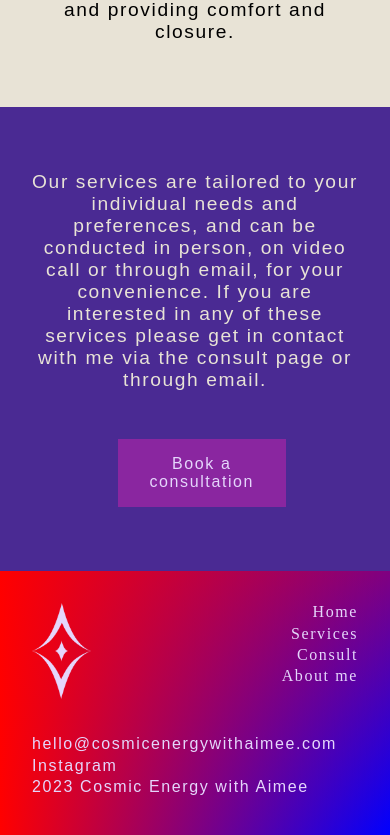
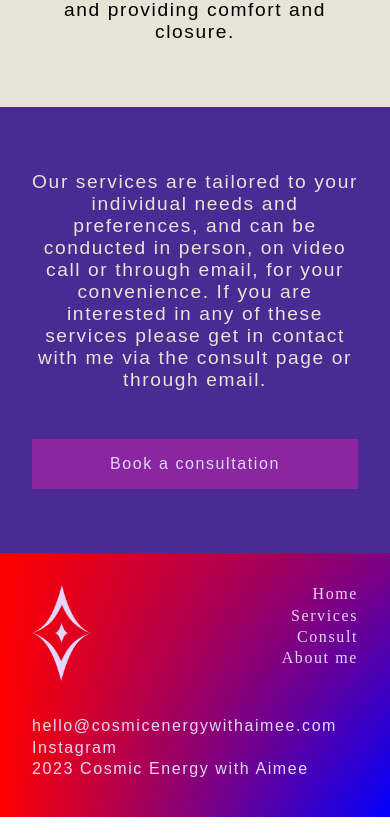
Before and after one commit to deshandeshandeshan/cosmicenergywithaimee, a React (Create React App) app: page /services in a window 390 px wide. Shown: the part 2750-3585 px from the top of the page. Built offline with nearby package versions, Linux system fonts and the light colour scheme; a web font is replaced by a local one.

Commit message:
Updated button styling to be wider on mobile screen size

```diff
--- a/src/components/Home.css
+++ b/src/components/Home.css
@@ -179,15 +179,15 @@
 }
 
 .aboutMeButtonItem {
-    grid-column-start: 2;
-    grid-column-end: 4;
+    grid-column-start: 1;
+    grid-column-end: 5;
     grid-row-start: 4;
     margin-top: 3rem;
 }
 
 .servicesButtonItem {
-    grid-column-start: 2;
-    grid-column-end: 4;
+    grid-column-start: 1;
+    grid-column-end: 5;
     grid-row-start: 5;
     margin-top: 3rem;
 }
--- a/src/components/Services.css
+++ b/src/components/Services.css
@@ -90,8 +90,8 @@
 }
 
 .outroGridItemB {
-    grid-column-start: 2;
-    grid-column-end: 4;
+    grid-column-start: 1;
+    grid-column-end: 5;
     grid-row-start: 2;
     margin: auto 0;
 }
```
